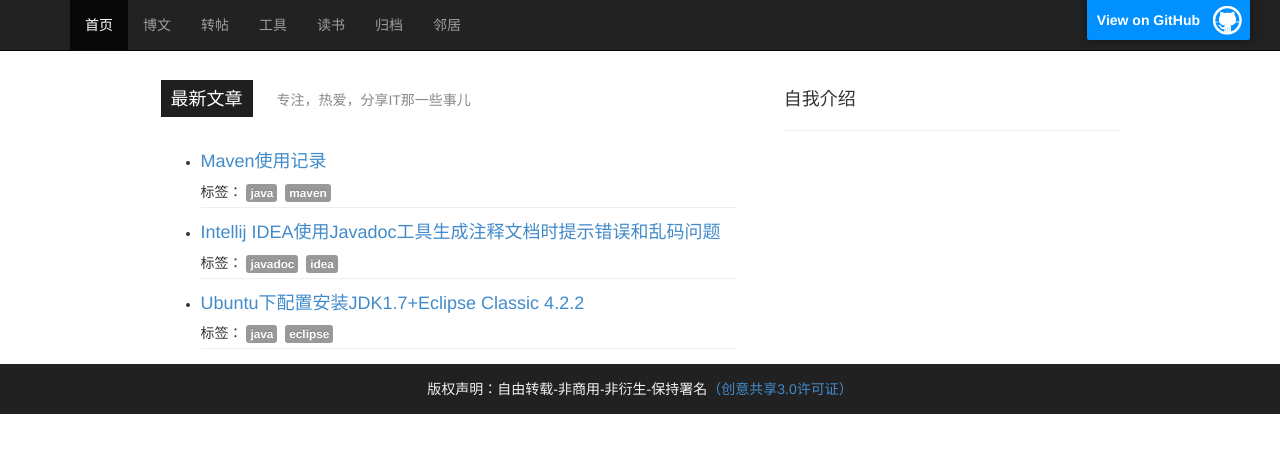
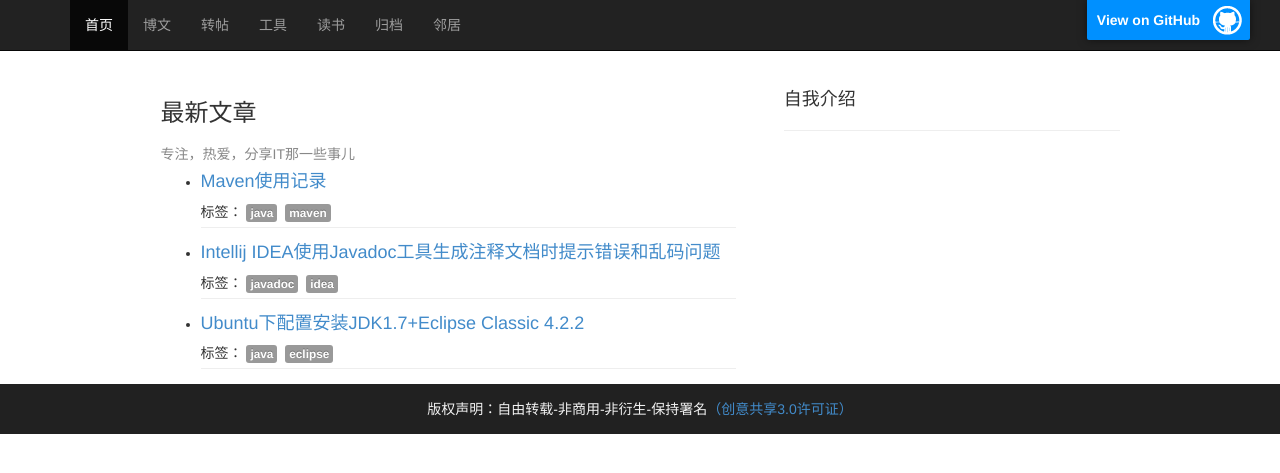
Before and after one commit to sheleng/sheleng.github.io, a Jekyll site: the page built from index.html, in a window 1280 px wide. Shown: the top 473 px of the page. Built offline with Jekyll 4.4.1, drawn with Linux system fonts in a browser that asks for light colours.

Commit message:
修改首页布局

```diff
--- a/index.html
+++ b/index.html
@@ -8,7 +8,7 @@
 <div class="row-fluid">
   <div class="span4 index-left">
     <div class="content-title">
-      <span class="title"><h4>最新文章</h4></span>
+      <span><h3>最新文章</h3></span>
       <span class="gray-3">专注，热爱，分享IT那一些事儿</span>
     </div>
     </br>
```
